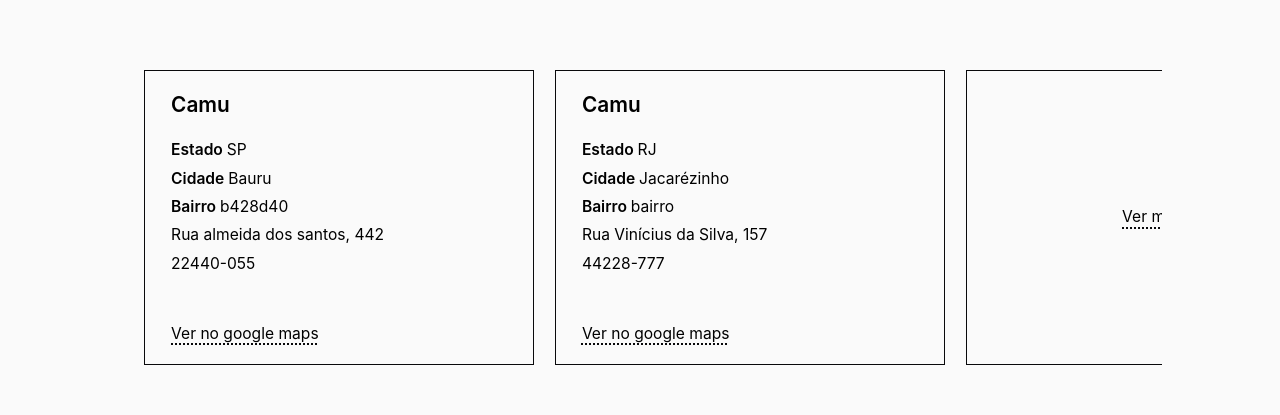
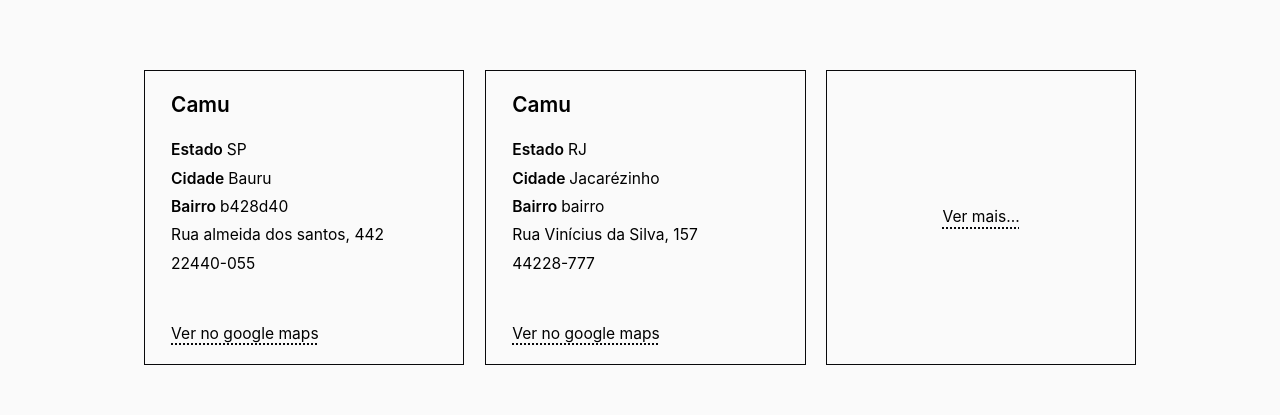
Before and after one commit to GilkleberMedeiros/camu, a React (Vite) app: page / in a window 1280 px wide. Shown: the part 826-1241 px from the top of the page. Built offline with nearby package versions, Linux system fonts and the light colour scheme.

Commit message:
fix: Cards on CardsList scrolling when orientation not portrait.

```diff
--- a/src/components/cards.jsx
+++ b/src/components/cards.jsx
@@ -10,7 +10,8 @@ export function Card({ style="", children, ...rest })
     <div
       className={twMerge(`
         max-c-s:min-w-[180px] min-w-[240px] w-[18.75rem] bg-main-white border-main-black
-        border-[1px] min-xl:border-[0.0625rem] shrink-0
+        border-[1px] min-xl:border-[0.0625rem] shrink-0 not-portrait:min-w-[12.5rem]
+        not-portrait:shrink-1
       `, style)}
       {...rest}
     >
@@ -73,7 +74,8 @@ export function SeeMoreCard({ href, target="_blank", rel="", ...rest })
   return (
     <Link
       style="
-        max-c-s:min-w-[180px] min-w-[240px] w-[18.75rem] bg-main-white border-main-black shrink-0
+        max-c-s:min-w-[180px] min-w-[240px] w-[18.75rem] not-portrait:min-w-[12.5rem]
+        not-portrait:shrink-1 bg-main-white border-main-black shrink-0
         border-[1px] min-xl:border-[0.0625rem] hover:border-secondary-white active:border-secondary-white
         flex items-center justify-center duration-250 ease-in-out cursor-pointer
       "
```
